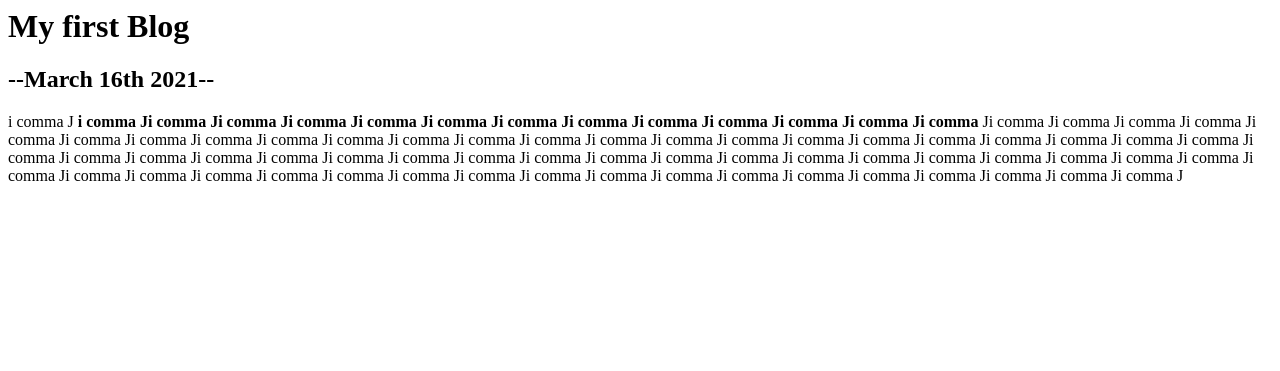
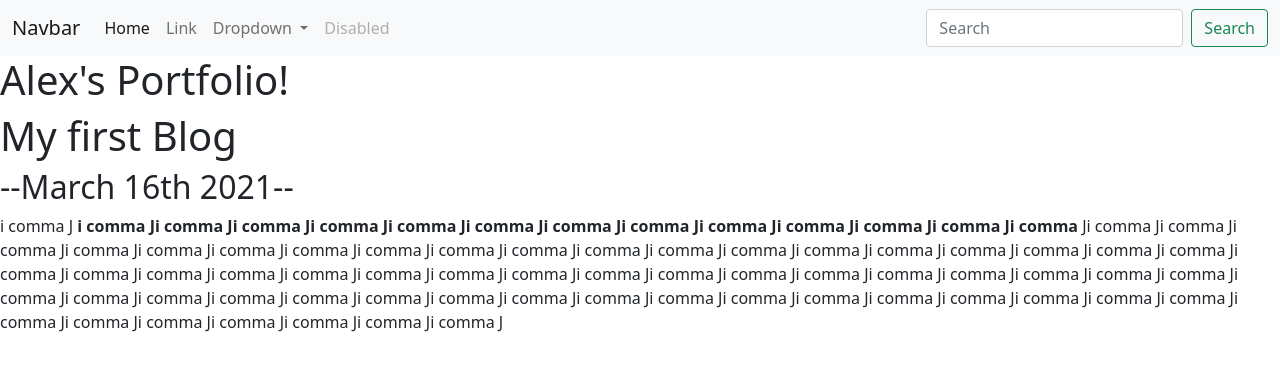
Before and after one commit to alxanderapollo/personal_portfolio-project, a Django app: page /blog/8/ in a window 1280 px wide. Shown: the top 371 px of the page. Run offline with Django 3.2, Linux system fonts and the light colour scheme; data comes from the database, SQL or seed files in the repository.

Commit message:
added base templates

```diff
--- a/blog/templates/blog/detail.html
+++ b/blog/templates/blog/detail.html
@@ -1,6 +1,13 @@
+{% extends 'portfolio/base.html' %}
+{% block content%}
+<h1>Alex's Portfolio!</h1>
+
+
 <h1>{{post.title}}</h1>
 
 <h2>--{{ post.date|date:'F jS Y' }}--</h2>
 
 <!--Display blog text, and now its safe to produce the html tags that were written into the post-->
 {{ post.description|safe}}
+
+{% endblock %}
--- /dev/null
+++ b/portfolio/templates/portfolio/base.html
@@ -0,0 +1,63 @@
+<!doctype html>
+<html lang="en">
+  <head>
+    <!-- Required meta tags -->
+    <meta charset="utf-8">
+    <meta name="viewport" content="width=device-width, initial-scale=1">
+
+    <!-- Bootstrap CSS -->
+    <link href="https://cdn.jsdelivr.net/npm/bootstrap@5.0.0-beta2/dist/css/bootstrap.min.css" rel="stylesheet" integrity="sha384-BmbxuPwQa2lc/FVzBcNJ7UAyJxM6wuqIj61tLrc4wSX0szH/Ev+nYRRuWlolflfl" crossorigin="anonymous">
+
+    <title>Hello, world!</title>
+  </head>
+  <body>
+    <nav class="navbar navbar-expand-lg navbar-light bg-light">
+        <div class="container-fluid">
+          <a class="navbar-brand" href="#">Navbar</a>
+          <button class="navbar-toggler" type="button" data-bs-toggle="collapse" data-bs-target="#navbarSupportedContent" aria-controls="navbarSupportedContent" aria-expanded="false" aria-label="Toggle navigation">
+            <span class="navbar-toggler-icon"></span>
+          </button>
+          <div class="collapse navbar-collapse" id="navbarSupportedContent">
+            <ul class="navbar-nav me-auto mb-2 mb-lg-0">
+              <li class="nav-item">
+                <a class="nav-link active" aria-current="page" href="#">Home</a>
+              </li>
+              <li class="nav-item">
+                <a class="nav-link" href="#">Link</a>
+              </li>
+              <li class="nav-item dropdown">
+                <a class="nav-link dropdown-toggle" href="#" id="navbarDropdown" role="button" data-bs-toggle="dropdown" aria-expanded="false">
+                  Dropdown
+                </a>
+                <ul class="dropdown-menu" aria-labelledby="navbarDropdown">
+                  <li><a class="dropdown-item" href="#">Action</a></li>
+                  <li><a class="dropdown-item" href="#">Another action</a></li>
+                  <li><hr class="dropdown-divider"></li>
+                  <li><a class="dropdown-item" href="#">Something else here</a></li>
+                </ul>
+              </li>
+              <li class="nav-item">
+                <a class="nav-link disabled" href="#" tabindex="-1" aria-disabled="true">Disabled</a>
+              </li>
+            </ul>
+            <form class="d-flex">
+              <input class="form-control me-2" type="search" placeholder="Search" aria-label="Search">
+              <button class="btn btn-outline-success" type="submit">Search</button>
+            </form>
+          </div>
+        </div>
+      </nav>
+
+      {% block content %}{% endblock %}
+    <!-- Optional JavaScript; choose one of the two! -->
+
+    <!-- Option 1: Bootstrap Bundle with Popper -->
+    <script src="https://cdn.jsdelivr.net/npm/bootstrap@5.0.0-beta2/dist/js/bootstrap.bundle.min.js" integrity="sha384-b5kHyXgcpbZJO/tY9Ul7kGkf1S0CWuKcCD38l8YkeH8z8QjE0GmW1gYU5S9FOnJ0" crossorigin="anonymous"></script>
+
+    <!-- Option 2: Separate Popper and Bootstrap JS -->
+    <!--
+    <script src="https://cdn.jsd elivr.net/npm/@popperjs/core@2.6.0/dist/umd/popper.min.js" integrity="sha384-KsvD1yqQ1/1+IA7gi3P0tyJcT3vR+NdBTt13hSJ2lnve8agRGXTTyNaBYmCR/Nwi" crossorigin="anonymous"></script>
+    <script src="https://cdn.jsdelivr.net/npm/bootstrap@5.0.0-beta2/dist/js/bootstrap.min.js" integrity="sha384-nsg8ua9HAw1y0W1btsyWgBklPnCUAFLuTMS2G72MMONqmOymq585AcH49TLBQObG" crossorigin="anonymous"></script>
+    -->
+  </body>
+</html>
```
Also changed, not shown: blog/templates/blog/all_blogs.html (+5 -3 lines), portfolio/templates/portfolio/home.html (+4 -3 lines).
